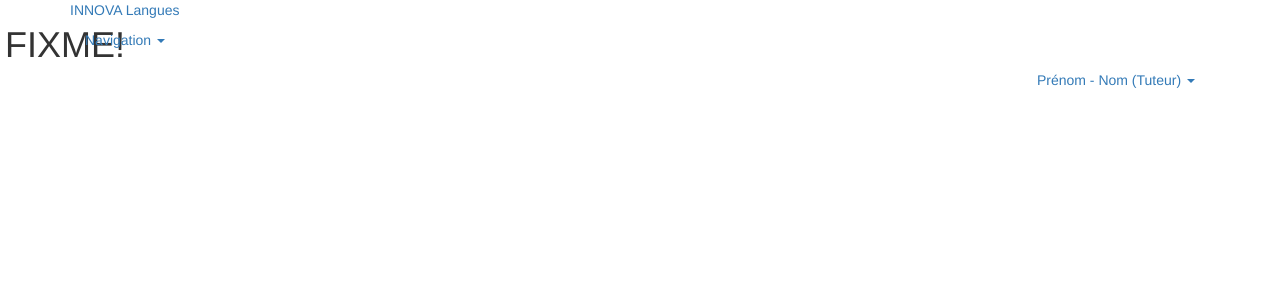
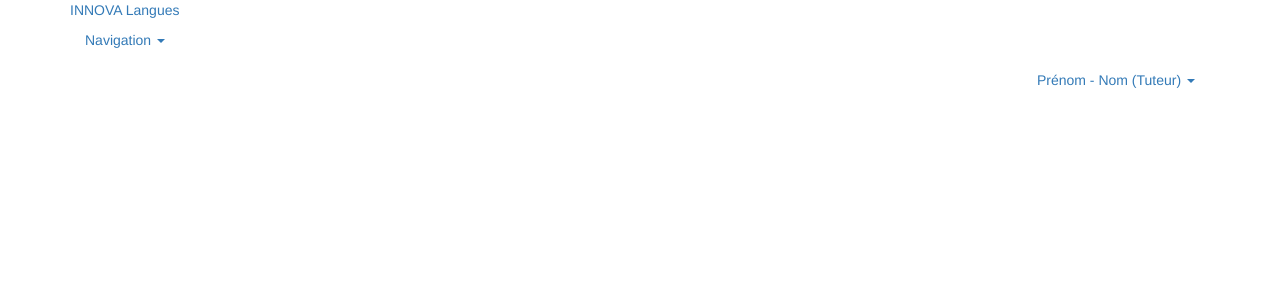
Before and after one commit to InnovaLangues/ENPA_old, a Symfony app: template app/Resources/views/base.html.twig in a window 1280 px wide. Shown: the top 300 px of the page. Run offline with Twig, Linux system fonts and the light colour scheme; the template is opened without the code that fills it, so the values that code supplies are empty; some libraries are stand-ins or nearby versions.

Commit message:
suppression d'un champ en trop

```diff
--- a/app/Resources/views/base.html.twig
+++ b/app/Resources/views/base.html.twig
@@ -42,8 +42,9 @@
                 </div>
             </div>
         </div>
-        <h1>FIXME!</h1>
+
         {% block body %}{% endblock %}
+
         <script src="http://code.jquery.com/jquery-1.10.0.min.js"></script>
         <script src="http://code.jquery.com/ui/1.10.2/jquery-ui.js"></script>
         <script src="http://netdna.bootstrapcdn.com/twitter-bootstrap/2.3.2/js/bootstrap.min.js"></script>
@@ -52,6 +53,8 @@
         <script src="{{ asset('bundles/innovaapp/js/jquery.fullscreen.js') }}"></script>
         <script src="{{ asset('bundles/innovaapp/js/tree.js') }}"></script>
         <script src="{{ asset('bundles/innovaapp/js/script.js') }}"></script>
+
         {% block javascripts %}{% endblock %}
+
     </body>
 </html>
```
